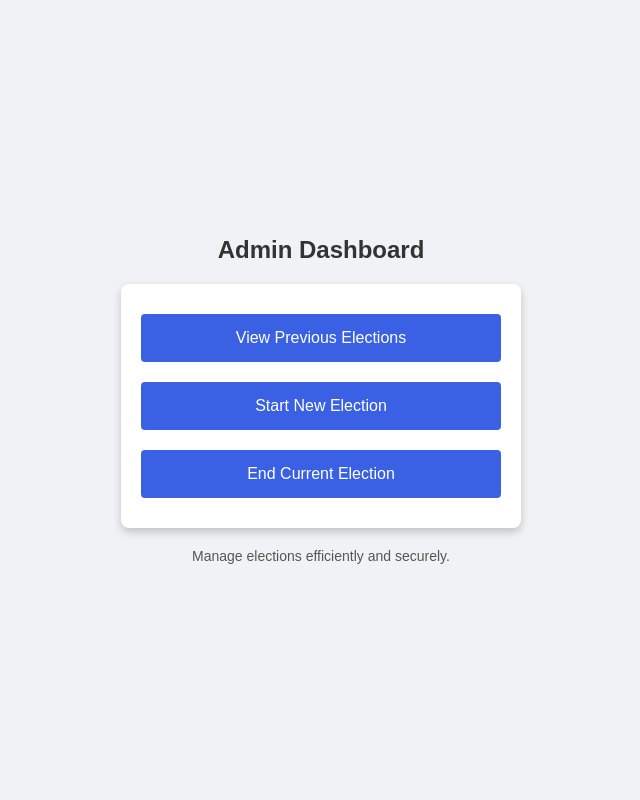
After one commit to couldseeyah/verifiable_voting_demo, a Flask app: template templates/admin_dashboard.html in a window 1280 px wide. The commit adds this page. Shown: the whole page, without its empty margins (319-959 px from the left). Run offline with Flask 3, Linux system fonts and the light colour scheme; the template is opened without the code that fills it, so the values that code supplies are empty.

Commit message:
Added admin dashboard, fixed some routes

```diff
--- a/app.py
+++ b/app.py
@@ -2,7 +2,7 @@ from flask import Flask, render_template, request, redirect, url_for
 from database_handler import Database
 from dotenv import load_dotenv
 import os
-import datetime
+from datetime import datetime, timezone
 
 app = Flask(__name__)
 load_dotenv()
@@ -58,25 +58,33 @@ def voter_login():
             return "No vote data found for this CNIC", 404
     return render_template('login.html')
 
-
 @app.route('/admin/end_election', methods=['POST'])
 def end_election():
     # End ongoing election
     response = db_handler.end_election()
     return redirect(url_for('admin_dashboard'))
 
+@app.route('/admin/election_setup', methods=['POST'])
+def election_setup():
+    return render_template('election_setup.html')
+
 @app.route('/admin/start_election', methods=['POST'])
 def start_election():
     # Parse form data
     election_id = int(request.form['election_id'])
     num_candidates = int(request.form['num_candidates'])
-    start_time = datetime.datetime.now(datetime.timezone.utc)
-    end_time = datetime.datetime.strptime(request.form['end_time'], '%Y-%m-%dT%H:%M:%SZ')
+    start_time_str = request.form['start_time']
+    end_time_str = request.form['end_time']
     status = True
     results_visibility = False
-    encrypted_sum = request.form['encrypted_sum']
-    encrypted_randomness = request.form['encrypted_randomness']
-    decrypted_tally = request.form['decrypted_tally']
+    encrypted_sum = None
+    encrypted_randomness = None
+    decrypted_tally = None
+
+    # Convert to datetime objects
+    start_time = datetime.strptime(start_time_str, '%Y-%m-%dT%H:%M').time()
+    end_time = datetime.strptime(end_time_str, '%Y-%m-%dT%H:%M').time()
+
 
     #storing data in DB
     response = db_handler.store_election_data(
@@ -90,10 +98,13 @@ def start_election():
         encrypted_randomness=encrypted_randomness,
         decrypted_tally=decrypted_tally
     )
-
-    if response.get("status_code") == 201:
-        return redirect(url_for('admin_dashboard'))
+    if response.data:
+        response = db_handler.supabase.table("elections").select("*").execute()
+        elections = response.data
+        last_election = elections[-1] if elections else None
+        return render_template('admin_dashboard.html', elections=elections, last_election=last_election)
     else:
+        print(f"Error inserting election: {response}")
         return "Failed to start the election", 500
 
 
--- /dev/null
+++ b/templates/admin_dashboard.html
@@ -0,0 +1,105 @@
+<!DOCTYPE html>
+<html lang="en">
+
+<head>
+    <meta charset="UTF-8">
+    <meta name="viewport" content="width=device-width, initial-scale=1.0">
+    <title>Admin Dashboard</title>
+    <style>
+        /* Basic reset */
+        * {
+            margin: 0;
+            padding: 0;
+            box-sizing: border-box;
+        }
+
+        /* Centering the dashboard */
+        body {
+            display: flex;
+            align-items: center;
+            justify-content: center;
+            height: 100vh;
+            font-family: Arial, sans-serif;
+            background-color: #f0f2f5;
+        }
+
+        /* Styling the main container */
+        .main-container {
+            text-align: center;
+            width: 400px;
+        }
+
+        /* Heading styling */
+        h1 {
+            font-size: 24px;
+            color: #333;
+            margin-bottom: 20px;
+        }
+
+        /* Button container styling */
+        .button-container {
+            background-color: #fff;
+            padding: 20px;
+            border-radius: 8px;
+            box-shadow: 0px 4px 8px rgba(0, 0, 0, 0.2);
+        }
+
+        /* Button styling */
+        .dashboard-button {
+            width: 100%;
+            padding: 15px;
+            margin: 10px 0;
+            font-size: 16px;
+            color: #fff;
+            background-color: #3a61e3;
+            border: none;
+            border-radius: 4px;
+            cursor: pointer;
+            transition: background-color 0.3s ease;
+        }
+
+        .dashboard-button:hover {
+            background-color: #22408a;
+        }
+
+        /* Link styling */
+        a {
+            text-decoration: none;
+            color: #fff;
+        }
+
+        /* Footer link styling */
+        footer {
+            margin-top: 20px;
+            font-size: 14px;
+            color: #555;
+        }
+    </style>
+</head>
+
+<body>
+
+    <div class="main-container">
+        <h1>Admin Dashboard</h1>
+        <div class="button-container">
+            <!-- Button to view previous elections -->
+            <button type="submit" class="dashboard-button">View Previous Elections</button>
+            <!-- Button to start a new election -->
+            <form action="{{ url_for('election_setup') }}" method="post">
+                <button type="submit" class="dashboard-button">Start New Election</button>
+            </form>
+
+            <!-- Button to end the current election -->
+            <form action="{{ url_for('end_election') }}" method="post">
+                <button type="submit" class="dashboard-button">End Current Election</button>
+            </form>
+        </div>
+
+        <footer>
+            <p>Manage elections efficiently and securely.</p>
+        </footer>
+    </div>
+
+</body>
+
+</html>
--- a/templates/election_setup.html
+++ b/templates/election_setup.html
@@ -90,7 +90,7 @@
 <body>
     <div class="container">
         <h1>Election Setup</h1>
-        <form action="/setup_election" method="post">
+        <form action="{{ url_for('start_election')  }}" method="post">
             <!-- Election ID -->
             <div class="form-group">
                 <label for="election_id">Election ID</label>
--- a/templates/login.html
+++ b/templates/login.html
@@ -139,7 +139,7 @@
         <!-- Alternative Login Form (Admin) -->
         <div id="loginContainerAlt" class="login-container" style="display: none;">
             <h2>Administrator Login</h2>
-            <form action="{{ url_for('login') }}" method="post">
+            <form action="{{ url_for('admin_login') }}" method="post">
                 <input type="hidden" name="user_type" value="admin">
                 <input type="text" name="username" placeholder="Enter Username" required>
                 <input type="password" name="password" placeholder="Enter Password" required>
```
